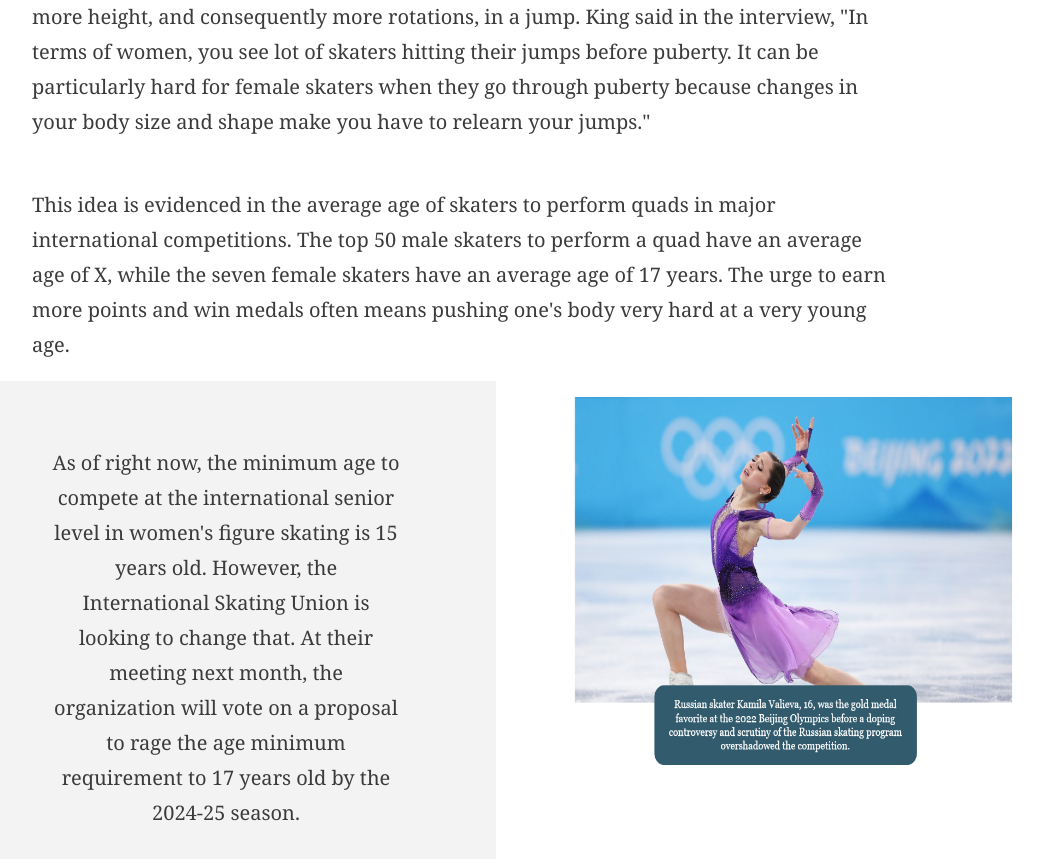
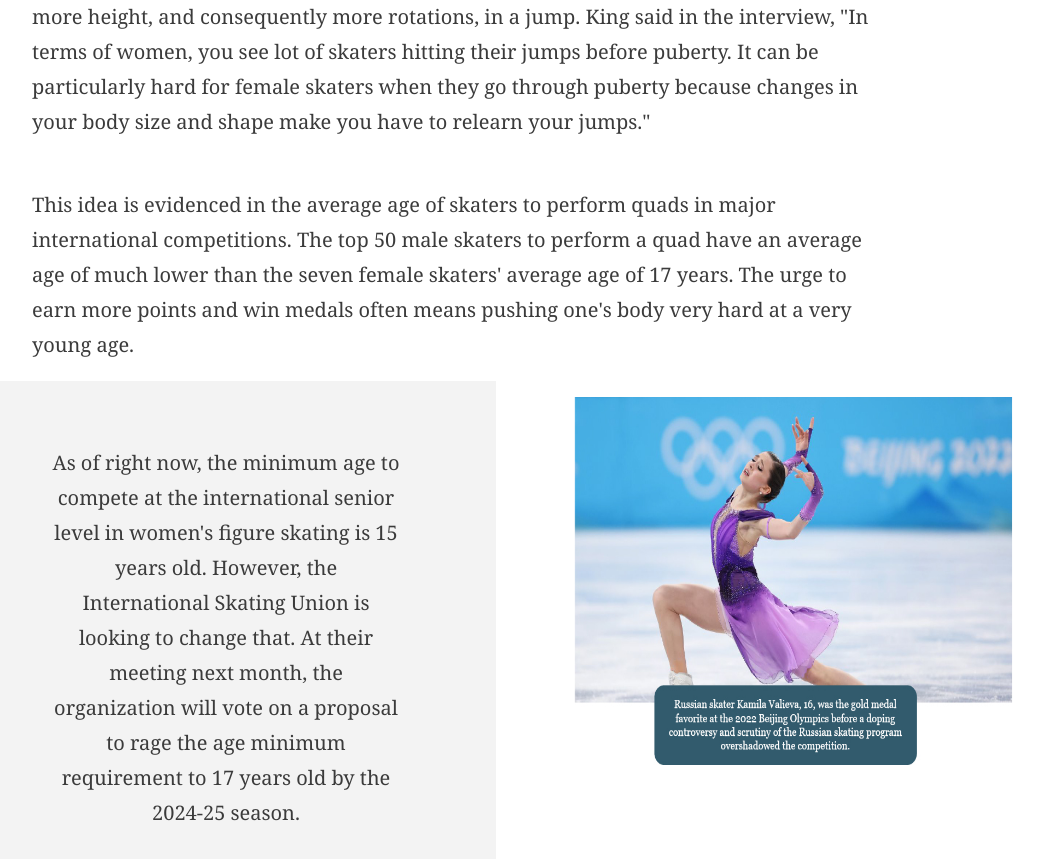
Before and after one commit to meghanakakubal/dj-final-project, a plain HTML site: page index.html in a window 1280 px wide. Shown: the part 4520-5379 px from the top of the page, without its empty margins (176-1219 px from the left). Drawn offline with nearby package versions, Linux system fonts and the light colour scheme.

Commit message:
update index.html

```diff
--- a/index.html
+++ b/index.html
@@ -258,7 +258,7 @@
 					body size and shape make you have to relearn your jumps."
 				</p>
 				<p> This idea is evidenced in the average age of skaters to perform quads in major international competitions. The top 50 male skaters
-					to perform a quad have an average age of X, while the seven female skaters have an average age of 17 years. The urge to earn more points
+					to perform a quad have an average age of much lower than the seven female skaters' average age of 17 years. The urge to earn more points
 					and win medals often means pushing one's body very hard at a very young age.
 				</p>
 
```
